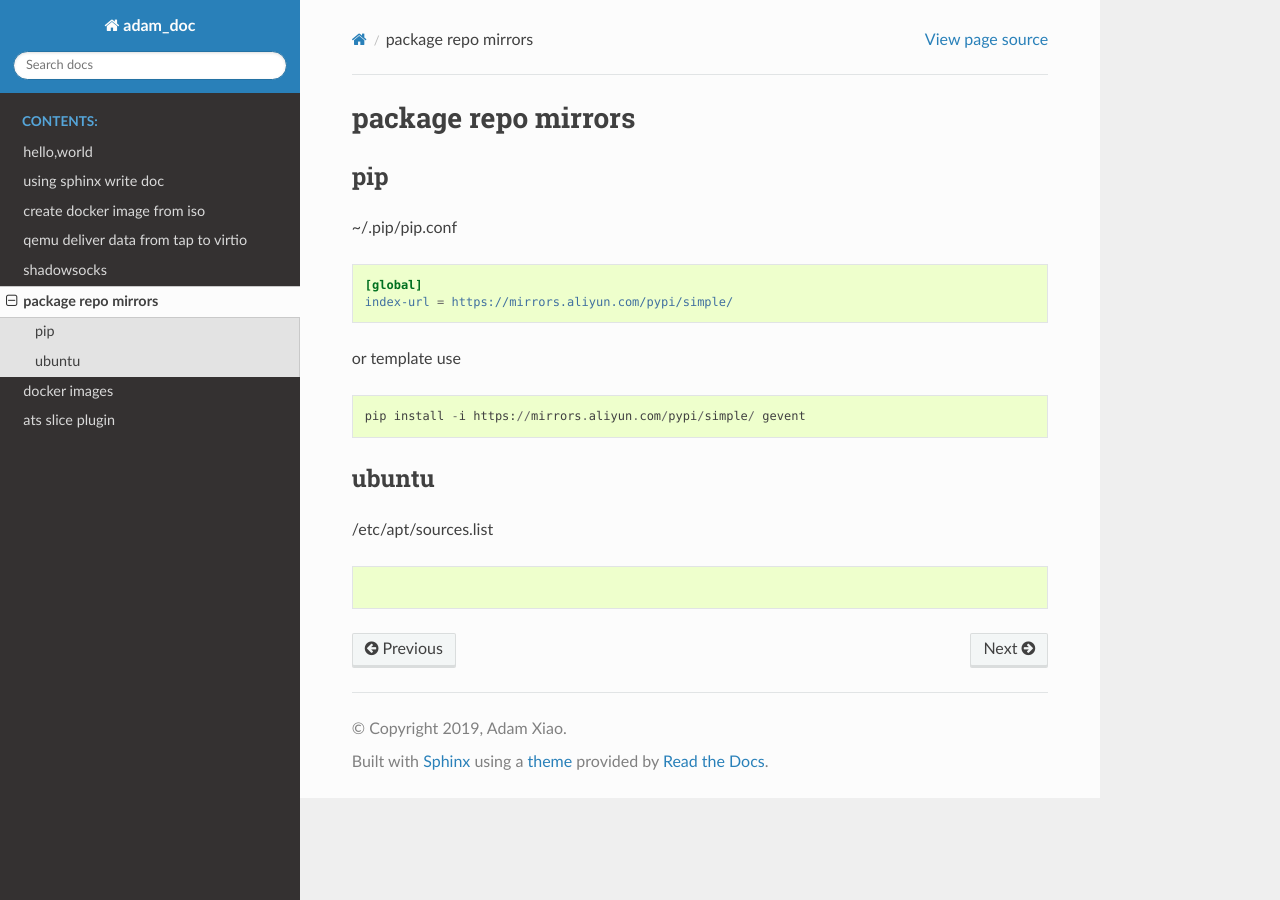
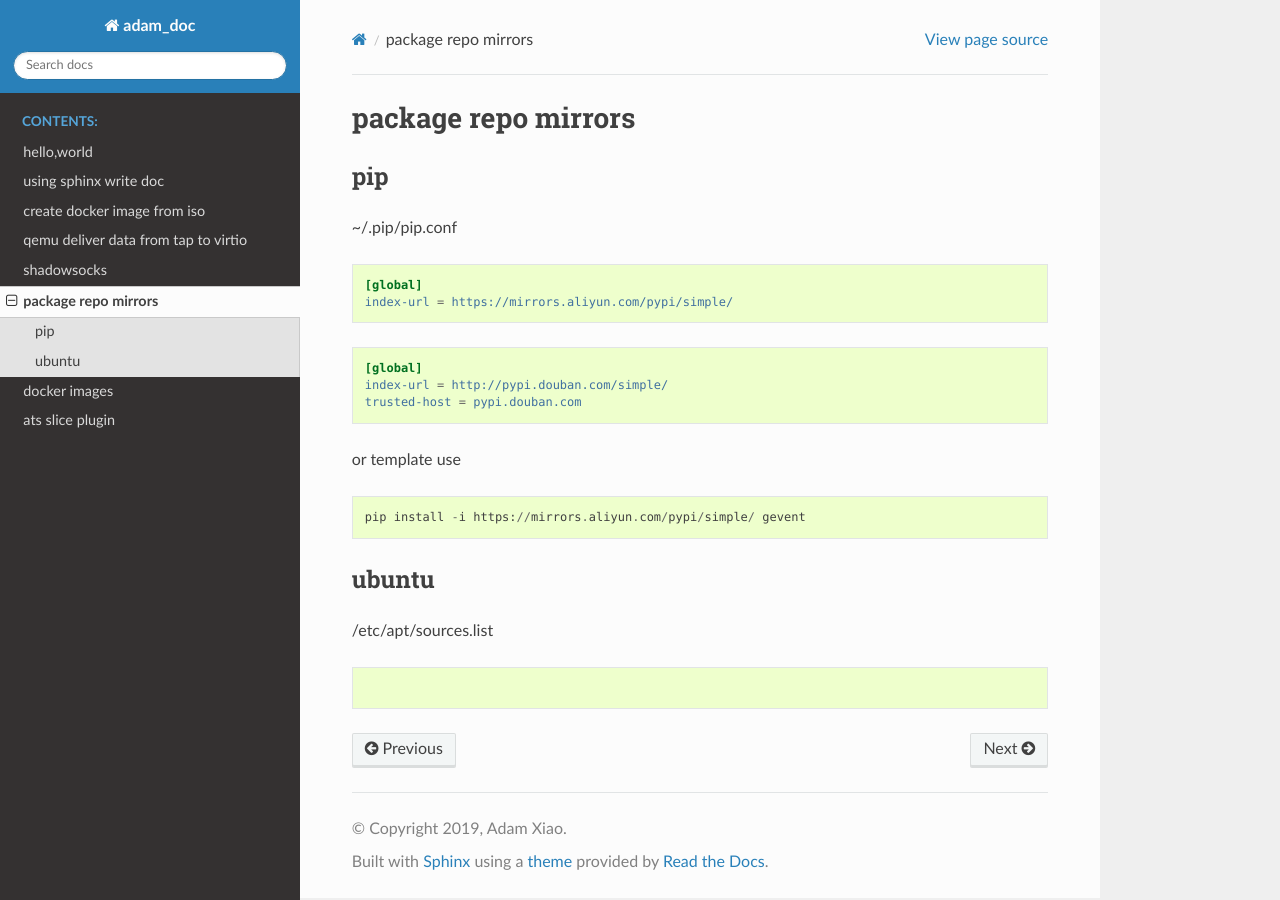
Before and after one commit to adamxiao/adam_doc, a Sphinx documentation site: the page built from source/tools/package_repo.md, in a window 1280 px wide. Built offline with Sphinx 7.4.7 and the Read the Docs theme 2.0.0, drawn with Linux system fonts in a browser that asks for light colours.

Commit message:
update python repo mirror

````diff
--- a/source/tools/package_repo.md
+++ b/source/tools/package_repo.md
@@ -6,6 +6,12 @@
 ```ini
 [global]
 index-url = https://mirrors.aliyun.com/pypi/simple/
+```
+
+```ini
+[global]
+index-url = http://pypi.douban.com/simple/
+trusted-host = pypi.douban.com
 ```
 
 or template use
````
